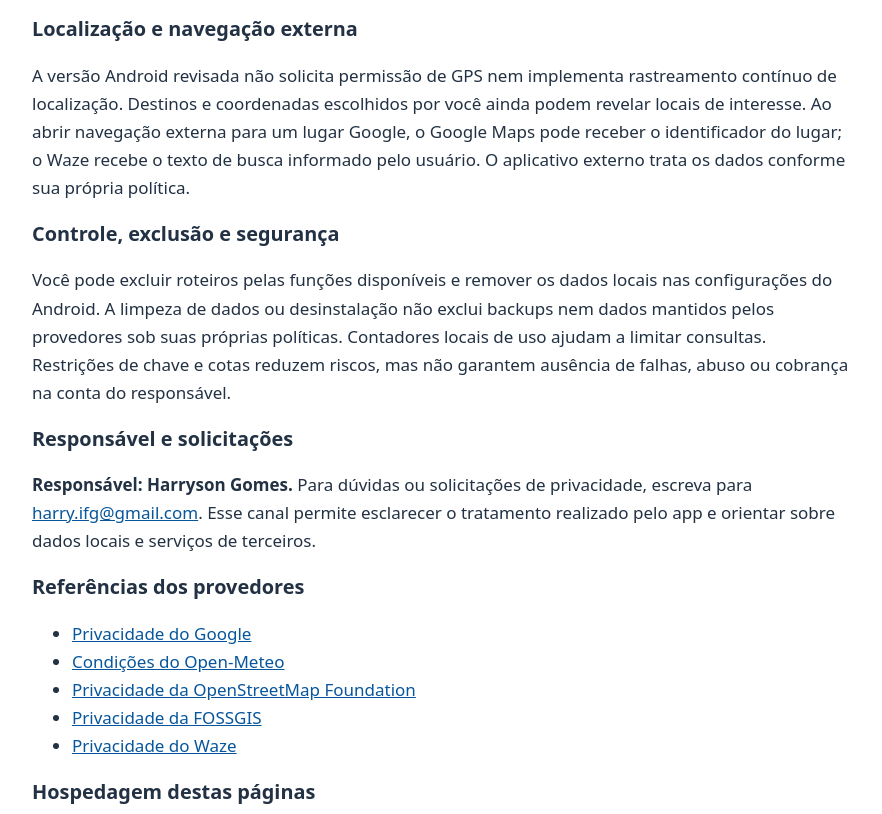
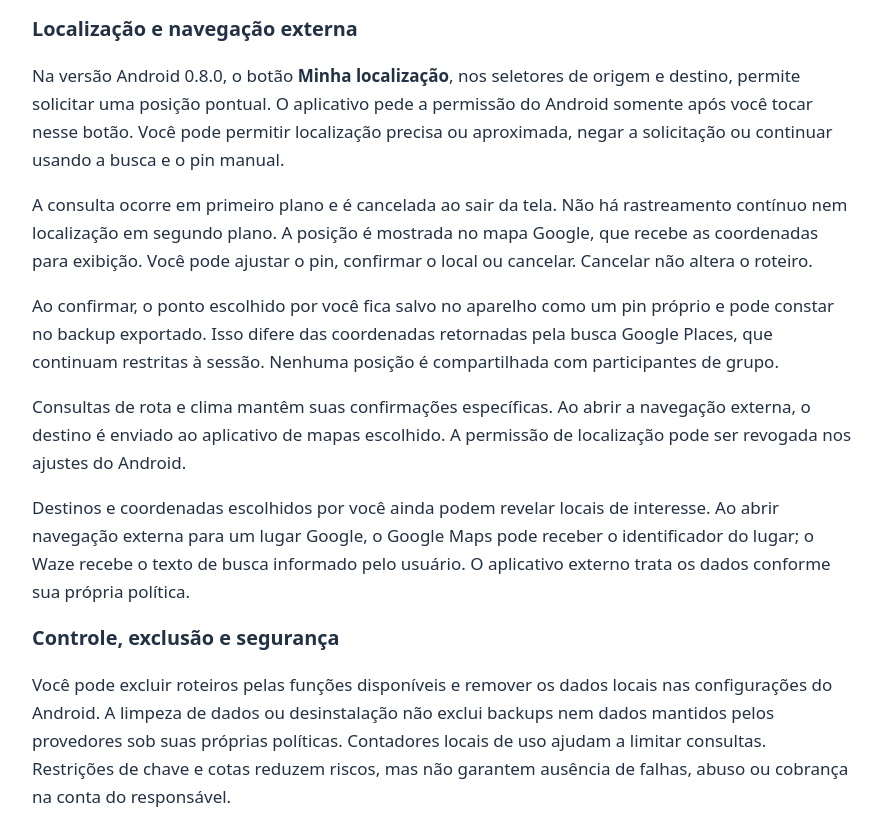
Before and after one commit to harryifg-oss/scan-errante-politicas, a plain HTML site: page privacidade.html in a window 1280 px wide. Shown: the part 1164-1978 px from the top of the page, without its empty margins (198-1080 px from the left). Drawn offline with Linux system fonts and the light colour scheme.

Commit message:
Atualiza privacidade para localização pontual na versão 0.8.0

```diff
--- a/privacidade.html
+++ b/privacidade.html
@@ -1,4 +1,4 @@
-<!doctype html><html lang="pt-BR"><meta charset="utf-8"><meta name="viewport" content="width=device-width, initial-scale=1"><title>SCAN Errante — Política de privacidade</title><style>body{font:17px/1.65 system-ui,sans-serif;color:#223143;background:#f5f7fa;margin:0}main{max-width:820px;margin:40px auto;padding:32px;background:white;border-radius:16px}h1,h2,h3{line-height:1.25}h1{font-size:32px}h2{margin-top:44px}a{color:#07569c}aside{padding:18px;background:#fff3d6;border-left:4px solid #ba7900}footer{border-top:1px solid #ddd;margin-top:40px;padding-top:20px}@media(max-width:600px){main{margin:0;padding:22px;border-radius:0}}</style><main><h1>SCAN Errante</h1><p>Documento referente à versão Android 0.7.0 preparada com integração Google. Atualizado em 19 de outubro de 2026.</p><nav><a href="index.html">Início</a> · <a href="termos.html">Termos de uso</a> · <a href="privacidade.html">Privacidade</a></nav><section id="privacidade">
+<!doctype html><html lang="pt-BR"><meta charset="utf-8"><meta name="viewport" content="width=device-width, initial-scale=1"><title>SCAN Errante — Política de privacidade</title><style>body{font:17px/1.65 system-ui,sans-serif;color:#223143;background:#f5f7fa;margin:0}main{max-width:820px;margin:40px auto;padding:32px;background:white;border-radius:16px}h1,h2,h3{line-height:1.25}h1{font-size:32px}h2{margin-top:44px}a{color:#07569c}aside{padding:18px;background:#fff3d6;border-left:4px solid #ba7900}footer{border-top:1px solid #ddd;margin-top:40px;padding-top:20px}@media(max-width:600px){main{margin:0;padding:22px;border-radius:0}}</style><main><h1>SCAN Errante</h1><p>Documento referente à versão Android 0.8.0 com integração Google e localização sob demanda. Atualizado em 19 de outubro de 2026.</p><nav><a href="index.html">Início</a> · <a href="termos.html">Termos de uso</a> · <a href="privacidade.html">Privacidade</a></nav><section id="privacidade">
 <h2>Política de privacidade</h2>
 <h3>Informações mantidas no aparelho</h3>
 <p>O app mantém localmente os dados que você informa para planejar viagens, como nomes de roteiros e locais, horários, paradas, bagagem e preferências. A implementação revisada não inclui conta própria de usuário nem servidor próprio para sincronizar esses roteiros. Os arquivos de backup ficam no destino escolhido por você; o serviço usado para guardar ou compartilhar um arquivo pode ter política própria.</p>
@@ -8,7 +8,11 @@
 <h3>Busca local, rotas e clima</h3>
 <p>Na busca alternativa de cidades, o texto pesquisado é enviado ao Open-Meteo/GeoNames. A exibição do mapa local solicita imagens ao OpenStreetMap, permitindo ao servidor identificar a área consultada e receber dados técnicos da conexão. Consultas de rota enviam coordenadas ao OSRM/FOSSGIS; consultas de clima enviam coordenadas e parâmetros de previsão ao Open-Meteo, após o fluxo de autorização apresentado no app. Os provedores recebem os dados necessários à consulta, além de dados técnicos da conexão.</p>
 <h3>Localização e navegação externa</h3>
-<p>A versão Android revisada não solicita permissão de GPS nem implementa rastreamento contínuo de localização. Destinos e coordenadas escolhidos por você ainda podem revelar locais de interesse. Ao abrir navegação externa para um lugar Google, o Google Maps pode receber o identificador do lugar; o Waze recebe o texto de busca informado pelo usuário. O aplicativo externo trata os dados conforme sua própria política.</p>
+<p>Na versão Android 0.8.0, o botão <strong>Minha localização</strong>, nos seletores de origem e destino, permite solicitar uma posição pontual. O aplicativo pede a permissão do Android somente após você tocar nesse botão. Você pode permitir localização precisa ou aproximada, negar a solicitação ou continuar usando a busca e o pin manual.</p>
+<p>A consulta ocorre em primeiro plano e é cancelada ao sair da tela. Não há rastreamento contínuo nem localização em segundo plano. A posição é mostrada no mapa Google, que recebe as coordenadas para exibição. Você pode ajustar o pin, confirmar o local ou cancelar. Cancelar não altera o roteiro.</p>
+<p>Ao confirmar, o ponto escolhido por você fica salvo no aparelho como um pin próprio e pode constar no backup exportado. Isso difere das coordenadas retornadas pela busca Google Places, que continuam restritas à sessão. Nenhuma posição é compartilhada com participantes de grupo.</p>
+<p>Consultas de rota e clima mantêm suas confirmações específicas. Ao abrir a navegação externa, o destino é enviado ao aplicativo de mapas escolhido. A permissão de localização pode ser revogada nos ajustes do Android.</p>
+<p>Destinos e coordenadas escolhidos por você ainda podem revelar locais de interesse. Ao abrir navegação externa para um lugar Google, o Google Maps pode receber o identificador do lugar; o Waze recebe o texto de busca informado pelo usuário. O aplicativo externo trata os dados conforme sua própria política.</p>
 <h3>Controle, exclusão e segurança</h3>
 <p>Você pode excluir roteiros pelas funções disponíveis e remover os dados locais nas configurações do Android. A limpeza de dados ou desinstalação não exclui backups nem dados mantidos pelos provedores sob suas próprias políticas. Contadores locais de uso ajudam a limitar consultas. Restrições de chave e cotas reduzem riscos, mas não garantem ausência de falhas, abuso ou cobrança na conta do responsável.</p>
 <h3>Responsável e solicitações</h3>
```
